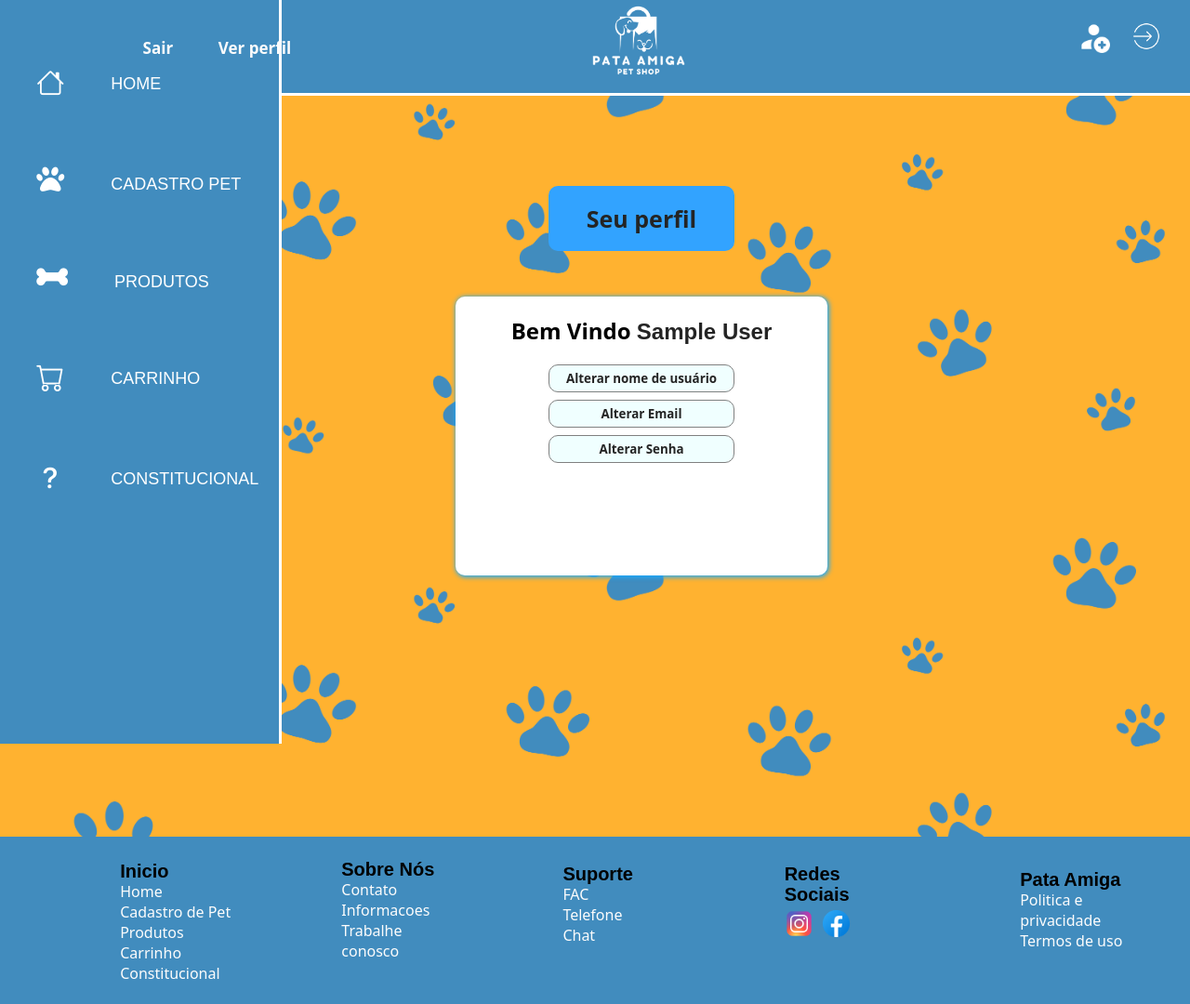
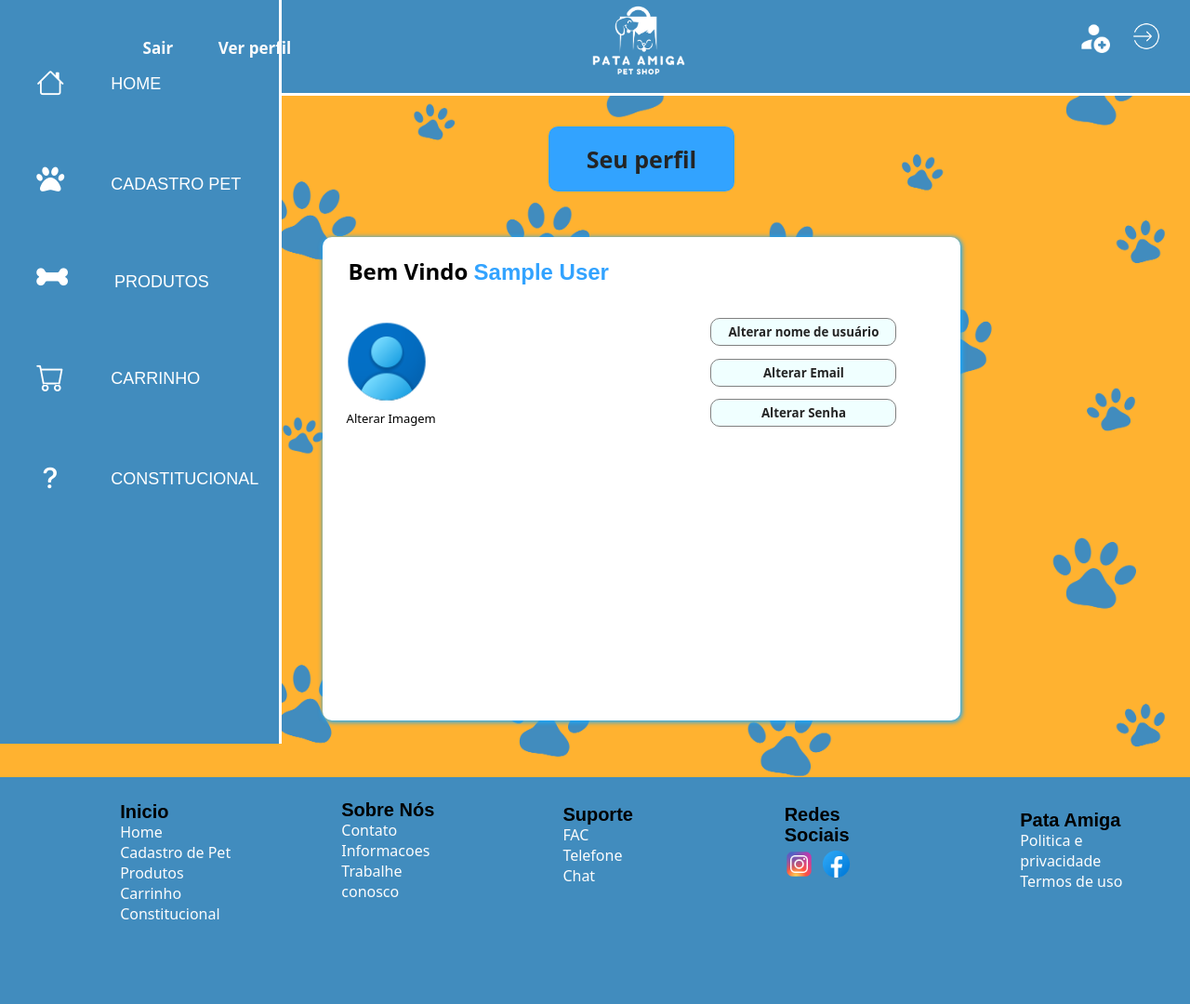
Before and after one commit to CauaMariz/Site-APS-PataAmiga, a PHP site: page /pag.php in a window 1280 px wide. Shown: the whole page at 93% size. After the commit the page ends 989 px from the top, so only its background shows below. Run offline with PHP 8.4, Linux system fonts and the light colour scheme; the visitor is signed in with stand-in values (Sample User, id 1); some libraries are stand-ins or nearby versions; some web fonts are replaced.

Commit message:
Update pag.php
Atualizacao arquivo pag.user.

```diff
--- a/pag.php
+++ b/pag.php
@@ -82,12 +82,14 @@
             border: 1px solid grey;
             background-color: azure;
             border-radius: 10px;
-            margin: 0 auto;
+
         }
-        input{
+
+        input {
             display: flex;
             margin: 0 auto;
         }
+
         .campo {
             display: none;
             margin-bottom: 5%;
@@ -114,6 +116,7 @@
             font-weight: 600;
             color: #242424;
             width: 200px;
+            margin-right: 10%;
         }
 
         button:hover {
@@ -123,20 +126,24 @@
             color: aliceblue;
         }
 
-        .Buttons {
+        .CampoUser {
             display: block;
             margin: 0 auto;
             margin-top: 5%;
+
             background-color: white;
             box-shadow: 1px 1px 5px 1px rgb(24, 170, 255);
-            width: 400px;
-            min-height: 300px;
+            width: 70%;
+            min-height: 80%;
             height: auto;
             padding-top: 2%;
             padding-bottom: 2%;
             align-items: center;
-            justify-items: center;
             border-radius: 10px;
+        }
+
+        .Buttons {
+            justify-items: end;
         }
 
         .LogoPataAmiga {
@@ -149,18 +156,45 @@
             align-items: center;
         }
 
-        li>button{
+        li>button {
             background-color: rgb(50, 163, 255);
             color: aliceblue;
             width: 100px;
         }
-        .nomeUser{
-            color: #242424;
+
+        .nomeUser {
+            color: rgb(50, 163, 255);
         }
-        .TituloBemVindo{
+
+        .TituloBemVindo {
             display: inline;
+            text-align: center;
+            margin-left: 4%;
+        }
 
-            text-align: center;
+        .conteudo {
+            margin-top: -5%;
+        }
+
+        .imgIcon {
+            width: 100px;
+            position: absolute;
+            margin-top: 5%;
+            margin-left: 1.5%
+        }
+
+        .linkImgUser {
+            position: absolute;
+            margin-left: 2%;
+            margin-top: 13%;
+            font-family: system-ui, -apple-system, BlinkMacSystemFont, 'Segoe UI', Roboto, Oxygen, Ubuntu, Cantarell, 'Open Sans', 'Helvetica Neue', sans-serif;
+            font-size: 13px;
+            text-decoration: none;
+            color: BLACK;
+        }
+
+        .linkImgUser:hover {
+            text-decoration: underline;
         }
     </style>
 </head>
@@ -307,11 +341,16 @@
     <main class="conteudo">
         <h2 class="tituloSeuPerfil">Seu perfil</h2>
 
+        <div class="CampoUser">
+            <img src="img/icons8-usuário-homem-com-círculo-96.png" alt="" class="imgIcon">
+            <a href="#" class="linkImgUser">Alterar Imagem</a>
+
+            <h2 class="TituloBemVindo">Bem Vindo <span class="nomeUser"><?= $_SESSION['nome'] ?></span></h2>
             <div class="Buttons">
-            <h2 class="TituloBemVindo">Bem Vindo <span class="nomeUser"><?=$_SESSION['nome']?></span></h2>
+
 
                 <button onclick="Funcao()" style="margin-bottom:2%;margin-top:5%;">Alterar nome de usuário</button>
-            <form action="verificacaoLoginPHP.php" method="post" class="campo">
+                <form action="verificacaoLoginPHP.php" method="post" class="campo" style="margin-right: 4%;">
                     <ul>
                         <li><input type="text" placeholder="Novo nome de usuário: " name="newNameUser" id="inputNomeUser"></li>
                         <li><input type='email' name='EmailLogin' placeholder='Digite seu Email: ' id="inputEmail"></li>
@@ -322,7 +361,7 @@
                 </form>
 
                 <button onclick="FuncaoEmail()" style="margin-bottom:2%">Alterar Email</button>
-            <form action="verificacaoEmailPHP.php" method="post" class="campo2">
+                <form action="verificacaoEmailPHP.php" method="post" class="campo2" style="margin-right: 12%;">
                     <ul>
 
                         <li><input type="email" placeholder="Novo Email: " name="novoEmail" id="inputNomeUser"></li>
@@ -333,16 +372,17 @@
 
                 </form>
 
-            <button onclick="FuncaoSenha()" style="margin:2% 0  2% 0">Alterar Senha</button>
+                <button onclick="FuncaoSenha()" style="margin:2% 10%  2% 0">Alterar Senha</button>
 
-            <form action="verificacaoSenhaPHP.php" method="post" class="campo3">
+                <form action="verificacaoSenhaPHP.php" method="post" class="campo3" style="margin-right: 12%;">
                     <ul>
                         <li><input type="password" placeholder="Nova Senha: " name="novaSenha" id="inputNomeUser"></li>
                         <li><input type='email' name='Email' placeholder='Digite seu Email: ' id="inputEmail"></li>
                         <li><input type='password' name='Senha' placeholder='Digite sua Senha: ' id="inputSenha"></li>
-                    <li><button name="btn" id="btn" type="submit" style="margin-top:3%">Alterar</button></li>
+                        <li><button name="btn" id="btn" type="submit" style="margin-top:3%;">Alterar</button></li>
                     </ul>
                 </form>
+            </div>
         </div>
     </main>
 
```
Lines whose indentation alone changed are shown as unchanged.
